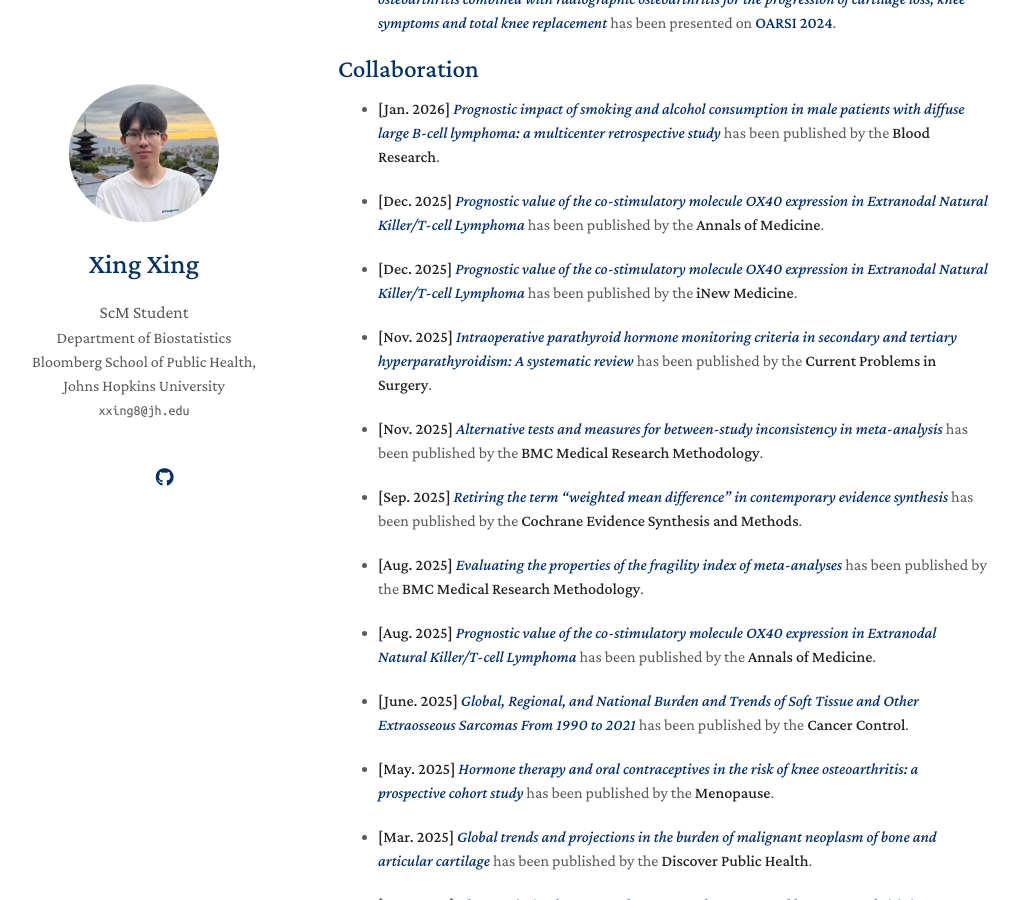
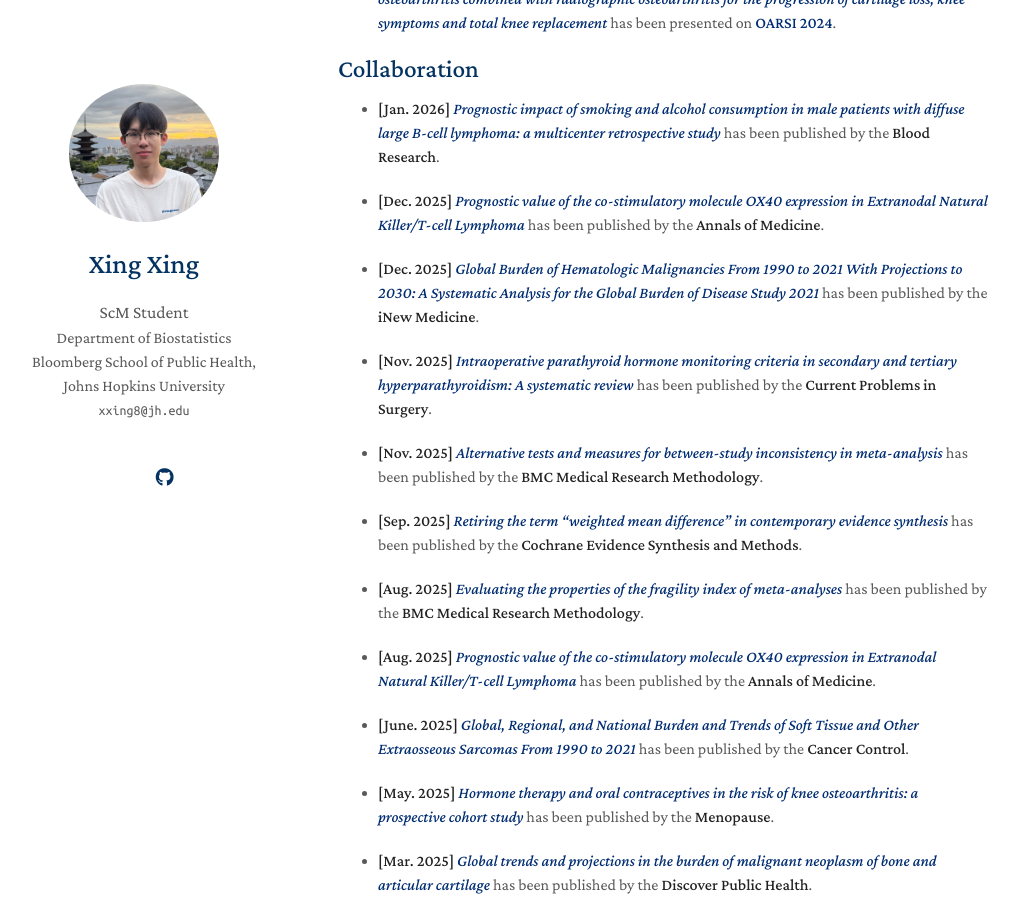
Before and after one commit to KevinXing3/kevinXing3.github.io, a Jekyll site: the page built from index.md, in a window 1280 px wide and 900 px high, scrolled down 2376 px. Shown: the whole window, without its empty margins (132-1151 px from the left). Built offline with Jekyll 4.4.1, drawn with Linux system fonts in a browser that asks for light colours; nearby versions of some CDN libraries; a style sheet for code colours, icons or effects is not loaded; our own code applies the rules of GitHub Pages for plain Markdown files.

Commit message:
Update index.md

```diff
--- a/index.md
+++ b/index.md
@@ -30,7 +30,7 @@ Outside of academia, I’m a dead hard fan of <a href="https://www.juventus.com/
 
 - **[Dec. 2025]** <a href="https://www.tandfonline.com/doi/full/10.1080/07853890.2025.2550583" target="_blank" style="color:#002D72">*Prognostic value of the co-stimulatory molecule OX40 expression in Extranodal Natural Killer/T-cell Lymphoma*</a> has been published by the **Annals of Medicine**.
 
-- **[Dec. 2025]** <a href="https://onlinelibrary.wiley.com/doi/full/10.1002/inm3.70008" target="_blank" style="color:#002D72">*Prognostic value of the co-stimulatory molecule OX40 expression in Extranodal Natural Killer/T-cell Lymphoma*</a> has been published by the **iNew Medicine**.
+- **[Dec. 2025]** <a href="https://onlinelibrary.wiley.com/doi/full/10.1002/inm3.70008" target="_blank" style="color:#002D72">*Global Burden of Hematologic Malignancies From 1990 to 2021 With Projections to 2030: A Systematic Analysis for the Global Burden of Disease Study 2021*</a> has been published by the **iNew Medicine**.
 
 - **[Nov. 2025]** <a href="https://www.sciencedirect.com/science/article/pii/S0011384025002163" target="_blank" style="color:#002D72">*Intraoperative parathyroid hormone monitoring criteria in secondary and tertiary hyperparathyroidism: A systematic review*</a> has been published by the **Current Problems in Surgery**.
 
```
